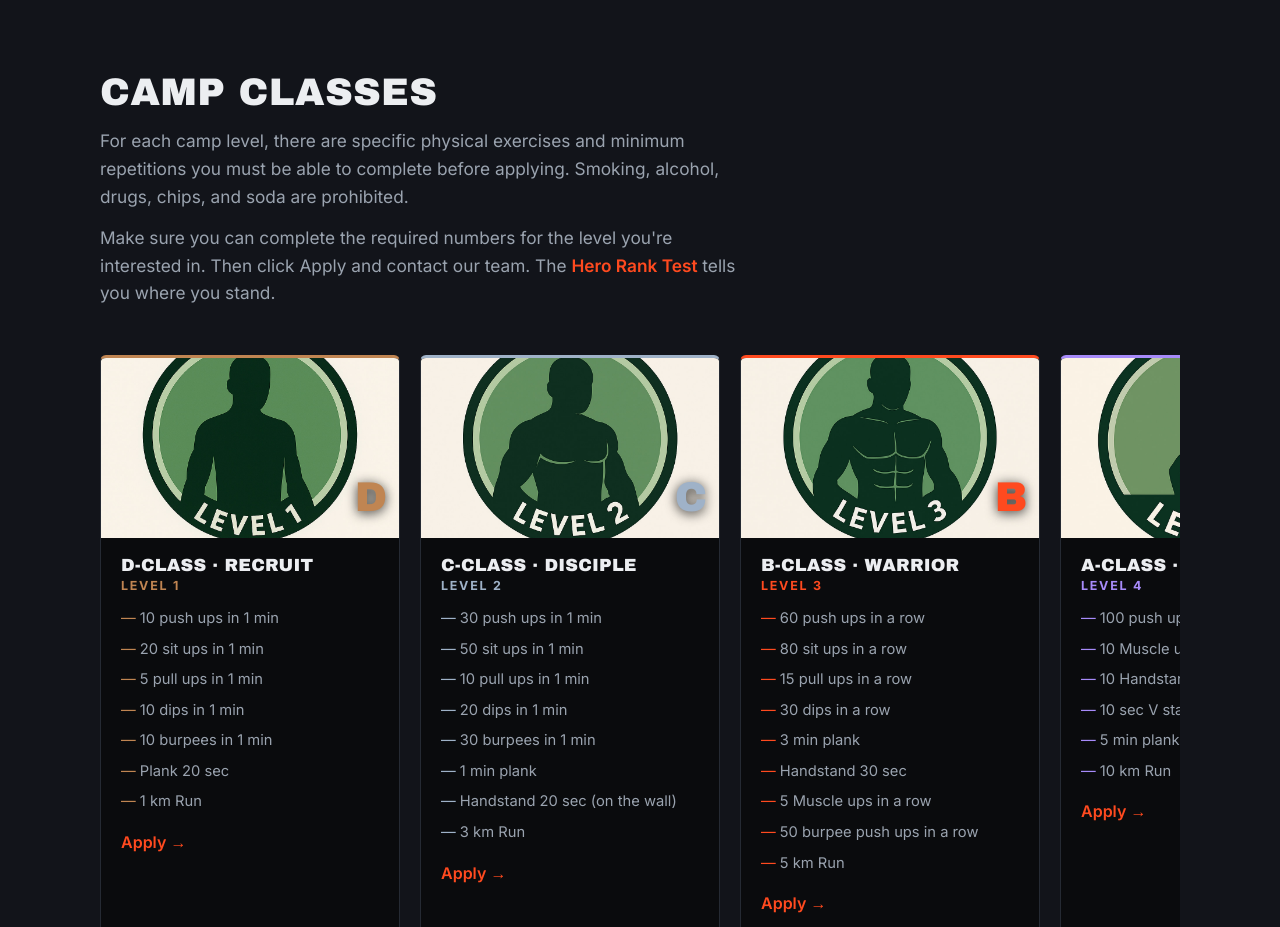
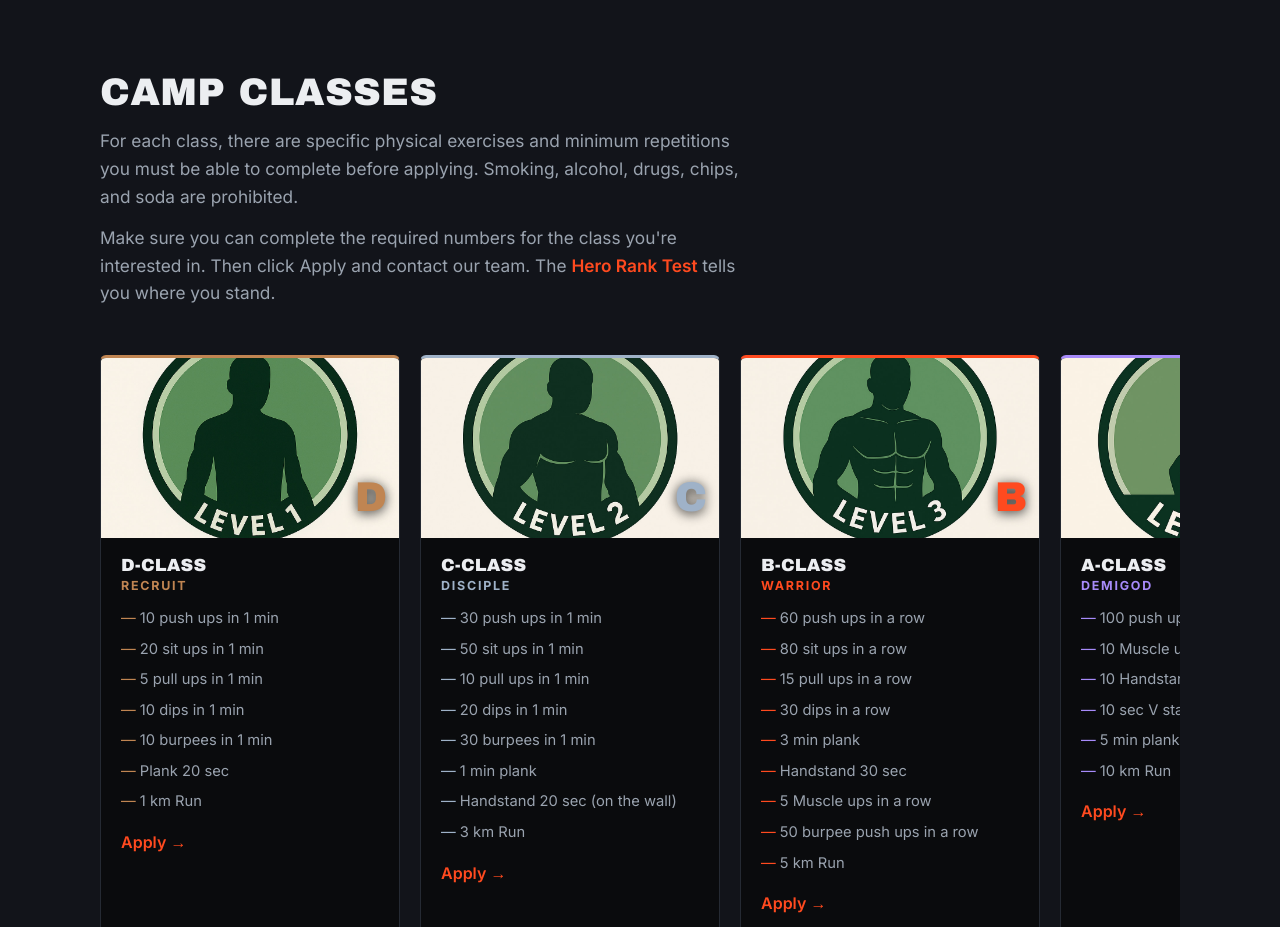
Before and after one commit to jashinjashua/camphermes, an Astro site: page / in a window 1280 px wide. Shown: the part 1880-2807 px from the top of the page. Built offline with nearby package versions, Linux system fonts and the light colour scheme; Astro itself is replaced by a stand-in of ours.

Commit message:
feat: finish class naming on the landing page

```diff
--- a/src/components/Ranks.astro
+++ b/src/components/Ranks.astro
@@ -18,12 +18,11 @@ function rankImage(name: string): ImageMetadata | null {
     <div class="section-header reveal">
       <h2>Camp classes</h2>
       <p class="lead">
-        For each camp level, there are specific physical exercises and minimum repetitions you must
-        be able to complete before applying. Smoking, alcohol, drugs, chips, and soda are
-        prohibited.
+        For each class, there are specific physical exercises and minimum repetitions you must be
+        able to complete before applying. Smoking, alcohol, drugs, chips, and soda are prohibited.
       </p>
       <p class="lead">
-        Make sure you can complete the required numbers for the level you're interested in. Then
+        Make sure you can complete the required numbers for the class you're interested in. Then
         click Apply and contact our team. The
         <a href="/rank/" class="text-link">Hero Rank Test</a> tells you where you stand.
       </p>
@@ -42,7 +41,7 @@ function rankImage(name: string): ImageMetadata | null {
                 <div class="rank-media">
                   <Image
                     src={image}
-                    alt={rank.level ? `Level ${rank.level}` : "Level X"}
+                    alt={`${rank.letter}-Class`}
                     widths={[320, 480]}
                     sizes="(max-width: 600px) 80vw, 320px"
                   />
@@ -51,8 +50,8 @@ function rankImage(name: string): ImageMetadata | null {
               )}
               <div class="rank-body">
                 <h3>
-                  {rank.locked ? `${rank.letter}-Class` : `${rank.letter}-Class · ${rank.name}`}
-                  <span class="rank-name">{rank.level ? `Level ${rank.level}` : "???"}</span>
+                  {`${rank.letter}-Class`}
+                  <span class="rank-name">{rank.locked ? "???" : rank.name}</span>
                 </h3>
                 <ul>
                   {rank.requirements.map((req) => (
--- a/src/components/quiz/ResultActions.tsx
+++ b/src/components/quiz/ResultActions.tsx
@@ -32,7 +32,8 @@ export default function ResultActions({ result, answers, onRetake }: Props) {
   };
 
   const applyHref = result.level > 0 ? "/#contact" : "/#classes";
-  const applyLabel = result.level > 0 ? `Apply for a Level ${result.level} camp` : "See the camp classes";
+  const applyLabel =
+    result.level > 0 ? `Apply for the ${result.letter}-Class camp` : "See the camp classes";
 
   return (
     <div class="result-actions">
```
